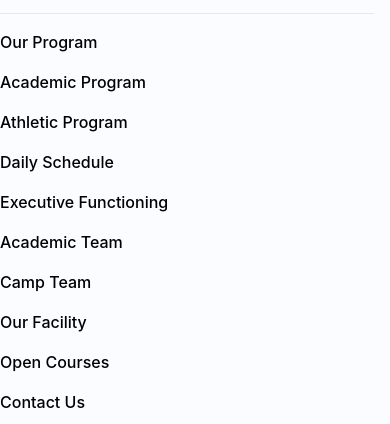
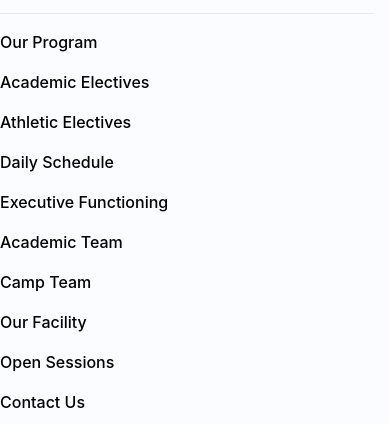
Before and after one commit to campsuccess/campsuccess, a React (Create React App) app: page / in a window 390 px wide. Both pictures are taken after a click on the button 353 px from the left and 76 px from the top of the page. Shown: the part 139-563 px from the top of the page. Built offline with nearby package versions, Linux system fonts and the light colour scheme.

Commit message:
Update Header.js

```diff
--- a/src/components/Header.js
+++ b/src/components/Header.js
@@ -164,7 +164,7 @@ const Header = () => {
                   location.pathname === '/academic-program' ? 'text-camp-bright-blue' : 'text-black hover:text-camp-bright-blue'
                 }`}
               >
-                Academic Program
+                Academic Electives
               </Link>
               <Link
                 to="/athletic-program"
@@ -172,7 +172,7 @@ const Header = () => {
                   location.pathname === '/athletic-program' ? 'text-camp-bright-blue' : 'text-black hover:text-camp-bright-blue'
                 }`}
               >
-                Athletic Program
+                Athletic Electives
               </Link>
               <Link
                 to="/daily-schedule"
@@ -220,7 +220,7 @@ const Header = () => {
                   location.pathname === '/summer-2025' ? 'text-camp-bright-blue' : 'text-black hover:text-camp-bright-blue'
                 }`}
               >
-                Open Courses
+                Open Sessions
               </Link>
               <Link
                 to="/contact"
```
